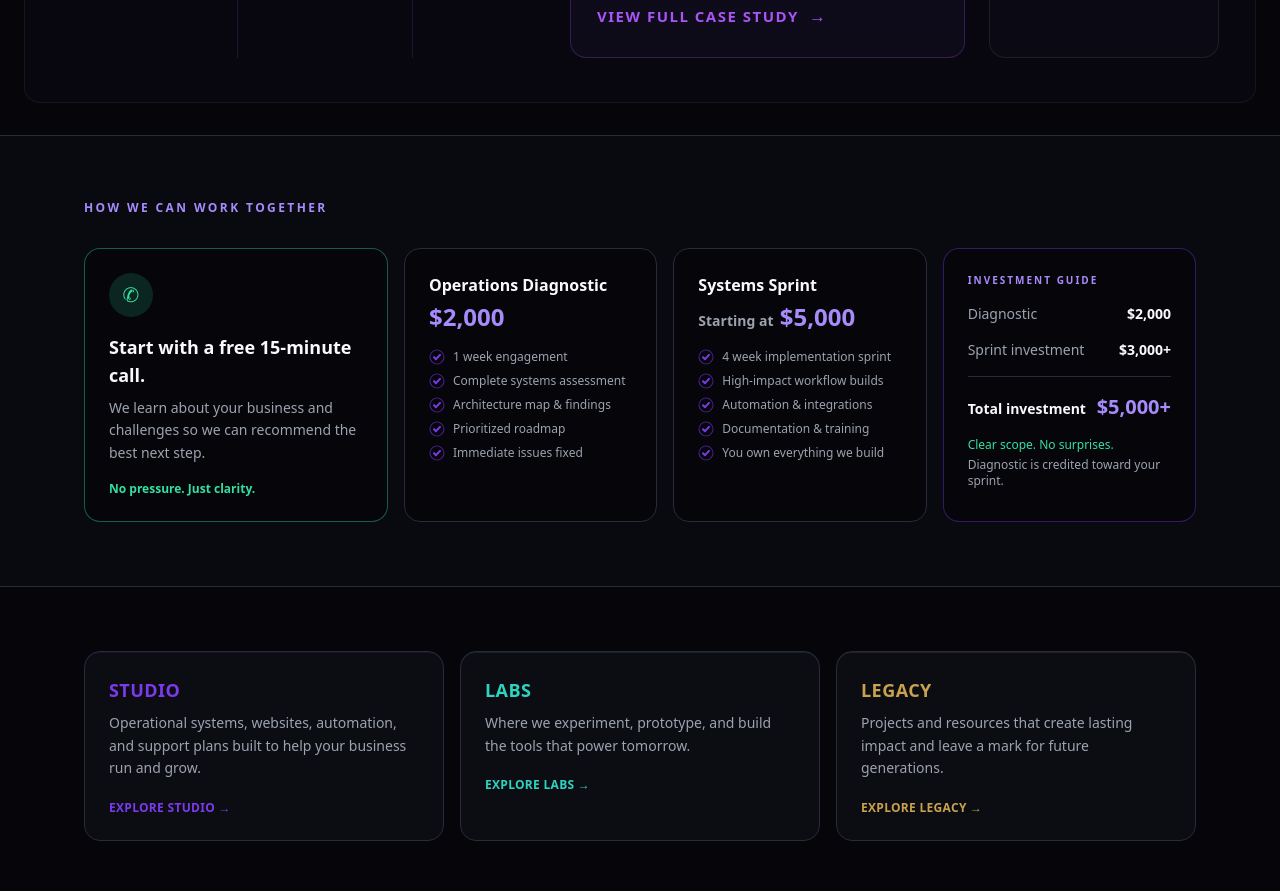
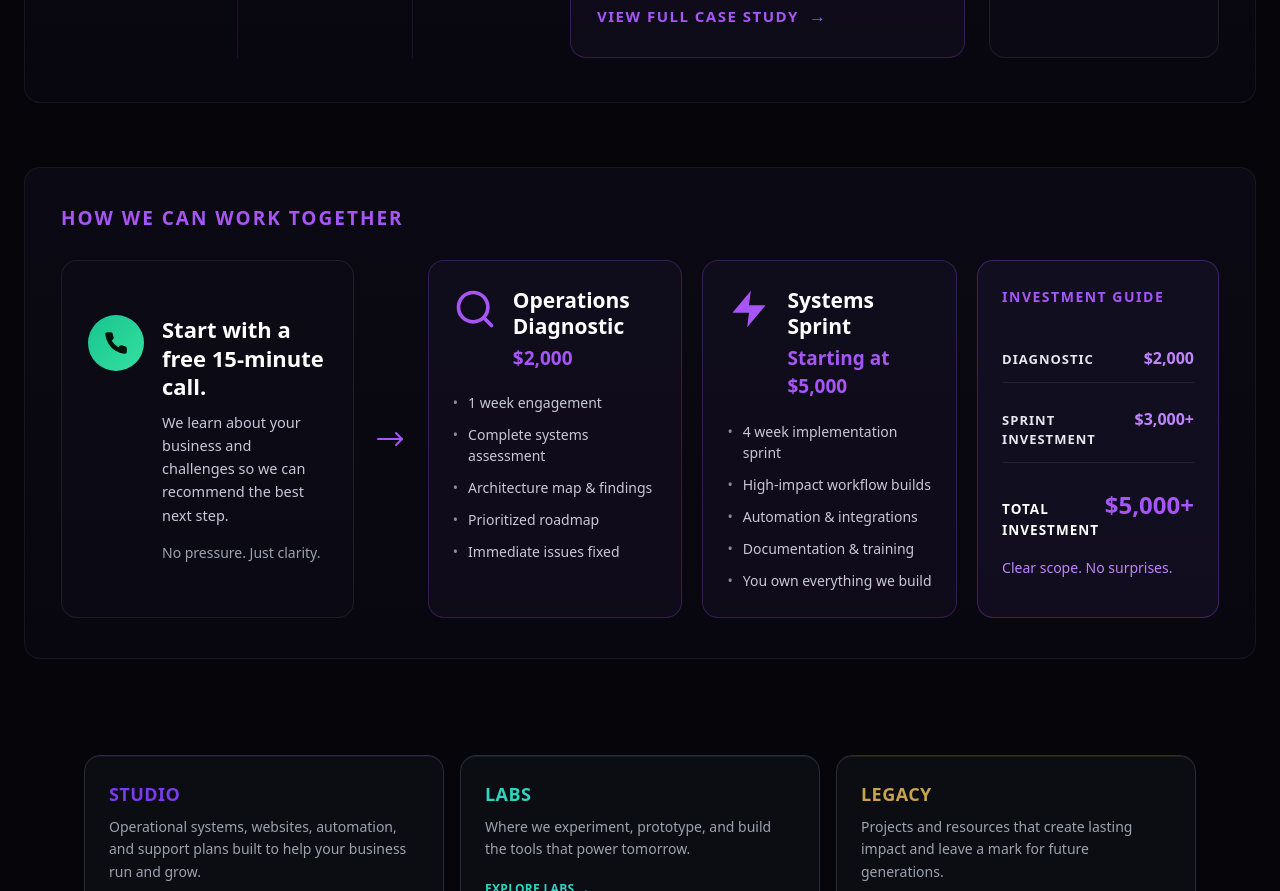
Before and after one commit to sun2ii/binary1702, a Next.js app: page / in a window 1280 px wide. Shown: the part 1900-2791 px from the top of the page. Built offline with nearby package versions, Linux system fonts and the light colour scheme.

Commit message:
Work Together: port design spec — call card, diagnostic/sprint offers, investment guide

```diff
--- a/src/app/(marketing)/page.tsx
+++ b/src/app/(marketing)/page.tsx
@@ -688,69 +688,119 @@ const sprint = [
   "You own everything we build",
 ];
 
+function OfferBullets({ items }: { items: string[] }) {
+  return (
+    <div className="flex flex-col gap-[11px]">
+      {items.map((it) => (
+        <p key={it} className="flex items-start gap-2.5">
+          <span className="text-sm leading-[1.5] text-[#8B899A]">•</span>
+          <span className="text-sm leading-[1.5] text-[#C9C7D6]">{it}</span>
+        </p>
+      ))}
+    </div>
+  );
+}
+
 function WorkTogether() {
   return (
-    <section className="border-y border-line bg-charcoal/40">
-      <div className="mx-auto max-w-6xl px-5 py-16">
-        <Eyebrow>How we can work together</Eyebrow>
-        <div className="mt-8 grid gap-4 lg:grid-cols-[1.2fr_1fr_1fr_1fr]">
-          <div className="flex flex-col justify-center rounded-2xl border border-mint/40 bg-midnight p-6">
-            <span className="mb-4 flex h-11 w-11 items-center justify-center rounded-full bg-mint/15 text-xl text-mint" aria-hidden>
-              ✆
-            </span>
-            <h3 className="text-lg font-extrabold text-frost">Start with a free 15-minute call.</h3>
-            <p className="mt-2 text-sm leading-relaxed text-fog">
-              We learn about your business and challenges so we can recommend the best next step.
-            </p>
-            <p className="mt-4 text-xs font-semibold text-mint">No pressure. Just clarity.</p>
+    <section className="mx-auto max-w-[1360px] px-6 py-8">
+      <div className="rounded-2xl border border-white/[0.06] bg-gradient-to-b from-[#0B0A14] to-[#08070F] px-9 pb-10 pt-9">
+        <h2 className="mb-7 font-heading text-[19px] font-bold tracking-[2px] text-violet-bright">
+          HOW WE CAN WORK TOGETHER
+        </h2>
+        <div className="grid items-stretch gap-5 xl:grid-cols-[minmax(0,1.15fr)_34px_minmax(0,1fr)_minmax(0,1fr)_minmax(0,0.95fr)]">
+          {/* Call card */}
+          <div className="flex flex-col justify-center gap-4 rounded-2xl border border-white/[0.08] bg-[#0E0C18]/70 px-[26px] py-7">
+            <div className="flex items-start gap-[18px]">
+              <span className="flex h-14 w-14 shrink-0 items-center justify-center rounded-full bg-gradient-to-br from-mint-deep to-mint text-[#04120C]">
+                <svg width="26" height="26" viewBox="0 0 24 24" fill="currentColor" aria-hidden>
+                  <path d="M22 16.92v3a2 2 0 0 1-2.18 2 19.79 19.79 0 0 1-8.63-3.07 19.5 19.5 0 0 1-6-6 19.79 19.79 0 0 1-3.07-8.67A2 2 0 0 1 4.11 2h3a2 2 0 0 1 2 1.72 12.84 12.84 0 0 0 .7 2.81 2 2 0 0 1-.45 2.11L8.09 9.91a16 16 0 0 0 6 6l1.27-1.27a2 2 0 0 1 2.11-.45 12.84 12.84 0 0 0 2.81.7A2 2 0 0 1 22 16.92z" />
+                </svg>
+              </span>
+              <span className="flex flex-col gap-2.5">
+                <span className="font-heading text-[22px] font-bold leading-[1.3] text-white">
+                  Start with a free 15-minute call.
+                </span>
+                <span className="text-[14.5px] leading-[1.6] text-[#C9C7D6]">
+                  We learn about your business and challenges so we can recommend the best next step.
+                </span>
+              </span>
+            </div>
+            <p className="pl-[74px] text-sm text-fog">No pressure. Just clarity.</p>
           </div>
 
-          <div className="rounded-2xl border border-line bg-midnight p-6">
-            <h3 className="font-bold text-frost">Operations Diagnostic</h3>
-            <p className="mt-1 text-2xl font-extrabold text-lavender">$2,000</p>
-            <ul className="mt-4 space-y-2">
-              {diagnostic.map((d) => (
-                <li key={d} className="flex items-start gap-2 text-xs text-fog">
-                  <Check className="text-violet" /> {d}
-                </li>
-              ))}
-            </ul>
+          {/* Arrow */}
+          <div className="hidden items-center justify-center text-violet-bright xl:flex">
+            <StepArrow />
           </div>
 
-          <div className="rounded-2xl border border-line bg-midnight p-6">
-            <h3 className="font-bold text-frost">Systems Sprint</h3>
-            <p className="mt-1 text-2xl font-extrabold text-lavender">
-              <span className="text-sm font-semibold text-fog">Starting at</span> $5,000
-            </p>
-            <ul className="mt-4 space-y-2">
-              {sprint.map((s) => (
-                <li key={s} className="flex items-start gap-2 text-xs text-fog">
-                  <Check className="text-violet" /> {s}
-                </li>
-              ))}
-            </ul>
+          {/* Diagnostic */}
+          <div className="flex flex-col gap-5 rounded-2xl border border-violet-bright/25 bg-[#141024]/55 px-6 py-[26px]">
+            <div className="flex items-start gap-4">
+              <span className="shrink-0 text-violet-bright">
+                <svg width="44" height="44" viewBox="0 0 24 24" fill="none" stroke="currentColor" strokeWidth="2" strokeLinecap="round" strokeLinejoin="round" aria-hidden>
+                  <circle cx="11" cy="11" r="8" />
+                  <path d="m21 21-4.3-4.3" />
+                </svg>
+              </span>
+              <span>
+                <span className="block font-heading text-[21px] font-bold leading-[1.25] text-white">
+                  Operations Diagnostic
+                </span>
+                <span className="mt-1 block font-heading text-[19px] font-semibold text-violet-bright">
+                  $2,000
+                </span>
+              </span>
+            </div>
+            <OfferBullets items={diagnostic} />
           </div>
 
-          <div className="rounded-2xl border border-violet/40 bg-midnight p-6">
-            <p className="font-display-mono text-[10px] font-semibold tracking-[0.2em] text-lavender">
+          {/* Sprint */}
+          <div className="flex flex-col gap-5 rounded-2xl border border-violet-bright/25 bg-[#141024]/55 px-6 py-[26px]">
+            <div className="flex items-start gap-4">
+              <span className="shrink-0 text-violet-bright">
+                <svg width="44" height="44" viewBox="0 0 24 24" fill="currentColor" aria-hidden>
+                  <path d="M13 2 3 14h9l-1 8 10-12h-9l1-8z" />
+                </svg>
+              </span>
+              <span>
+                <span className="block font-heading text-[21px] font-bold leading-[1.25] text-white">
+                  Systems Sprint
+                </span>
+                <span className="mt-1 block font-heading text-[19px] font-semibold text-violet-bright">
+                  Starting at $5,000
+                </span>
+              </span>
+            </div>
+            <OfferBullets items={sprint} />
+          </div>
+
+          {/* Investment guide */}
+          <div className="flex flex-col rounded-2xl border border-violet-bright/30 bg-[#141024]/75 px-6 py-[26px]">
+            <p className="text-sm font-extrabold tracking-[1.5px] text-violet-bright">
               INVESTMENT GUIDE
             </p>
-            <dl className="mt-4 space-y-4 text-sm">
-              <div className="flex items-baseline justify-between gap-2">
-                <dt className="text-fog">Diagnostic</dt>
-                <dd className="font-bold text-frost">$2,000</dd>
+            <div className="flex flex-1 flex-col justify-evenly pt-3.5">
+              <div className="flex items-baseline justify-between border-b border-white/[0.08] py-3">
+                <span className="text-[13px] font-extrabold tracking-[1px] text-[#E7E6EF]">
+                  DIAGNOSTIC
+                </span>
+                <span className="font-heading text-base font-semibold text-[#C084FC]">$2,000</span>
               </div>
-              <div className="flex items-baseline justify-between gap-2">
-                <dt className="text-fog">Sprint investment</dt>
-                <dd className="font-bold text-frost">$3,000+</dd>
+              <div className="flex items-baseline justify-between border-b border-white/[0.08] py-3">
+                <span className="text-[13px] font-extrabold tracking-[1px] text-[#E7E6EF]">
+                  SPRINT INVESTMENT
+                </span>
+                <span className="font-heading text-base font-semibold text-[#C084FC]">$3,000+</span>
               </div>
-              <div className="flex items-baseline justify-between gap-2 border-t border-line pt-4">
-                <dt className="font-semibold text-frost">Total investment</dt>
-                <dd className="text-xl font-extrabold text-lavender">$5,000+</dd>
+              <div className="flex items-baseline justify-between pb-1.5 pt-3.5">
+                <span className="text-[13.5px] font-extrabold tracking-[1px] text-white">
+                  TOTAL INVESTMENT
+                </span>
+                <span className="font-heading text-2xl font-bold text-violet-bright">$5,000+</span>
               </div>
-            </dl>
-            <p className="mt-4 text-xs text-mint">Clear scope. No surprises.</p>
-            <p className="mt-1 text-xs text-fog">Diagnostic is credited toward your sprint.</p>
+              <p className="text-sm text-[#C084FC]">Clear scope. No surprises.</p>
+            </div>
           </div>
         </div>
       </div>
```
